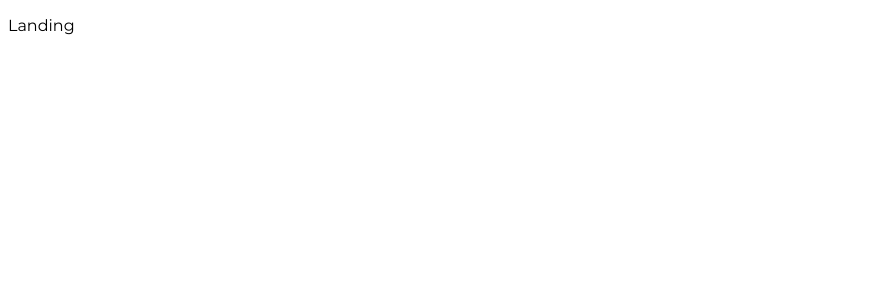
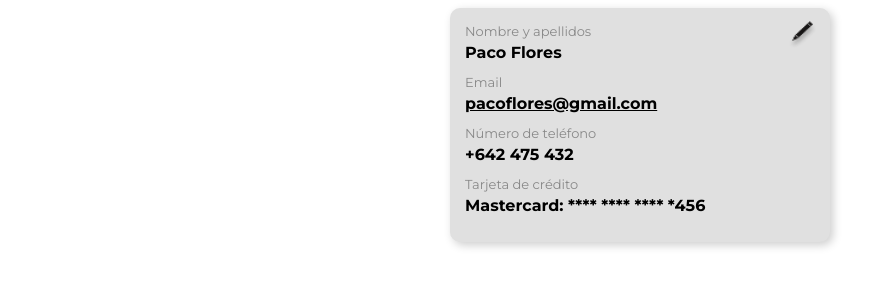
Before and after one commit to RubenMRDev/hotelJohnnieWalker, a React (Vite) app: page / in a window 1280 px wide. Shown: the top 300 px of the page, without its empty margins (0-890 px from the left). Built offline with nearby package versions, Linux system fonts and the light colour scheme.

Commit message:
Componente de resenyas y de info-profile

```diff
--- /dev/null
+++ b/src/components/info-profile/Info-profile.css
@@ -0,0 +1,45 @@
+.info-profile-container {
+    width: 90%;
+    max-width: 350px;
+    background-color: #e0e0e0;
+    border-radius: 10px;
+    padding: 15px;
+    box-shadow: 3px 3px 10px rgba(0, 0, 0, 0.2);
+    position: relative;
+    margin: auto;
+}
+
+.info-header {
+    display: flex;
+    justify-content: flex-end;
+    position: absolute;
+    top: 10px;
+    right: 10px;
+}
+
+.edit-icon {
+    width: 35px;
+    height: 35px;
+    cursor: pointer;
+}
+
+.info-field {
+    margin-bottom: 12px;
+}
+
+.label {
+    font-size: 13px;
+    color: #888;
+    margin: 0;
+}
+
+.value {
+    font-size: 16px;
+    font-weight: bold;
+    margin: 4px 0 0 0;
+}
+
+.email {
+    text-decoration: underline;
+    color: black;
+}
--- /dev/null
+++ b/src/components/info-profile/Info-profile.jsx
@@ -0,0 +1,31 @@
+import React from "react";
+import "./Info-profile.css";
+import lapiz from "../../assets/images/lapiz-edit-perfil.png";
+
+const InfoProfile = () => {
+    return (
+        <div className="info-profile-container">
+            <div className="info-header">
+                <img src={lapiz} alt="Editar" className="edit-icon" />
+            </div>
+            <div className="info-field">
+                <p className="label">Nombre y apellidos</p>
+                <p className="value">Paco Flores</p>
+            </div>
+            <div className="info-field">
+                <p className="label">Email</p>
+                <p className="value email">pacoflores@gmail.com</p>
+            </div>
+            <div className="info-field">
+                <p className="label">Número de teléfono</p>
+                <p className="value">+642 475 432</p>
+            </div>
+            <div className="info-field">
+                <p className="label">Tarjeta de crédito</p>
+                <p className="value">Mastercard: **** **** **** *456</p>
+            </div>
+        </div>
+    );
+};
+
+export default InfoProfile;
--- a/src/pages/LandingPage.jsx
+++ b/src/pages/LandingPage.jsx
@@ -1,9 +1,12 @@
-import React from 'react'
+import React from 'react';
+import InfoProfile from '../components/info-profile/Info-profile';
 
 function LandingPage() {
   return (
-    <p>Landing</p>
-  )
+    <div className="">
+      <InfoProfile />
+    </div>
+  );
 }
 
-export default LandingPage
+export default LandingPage;
```
Also changed, not shown: src/components/resenyas/Resenyas.css (added, +96 -0 lines), src/components/resenyas/Resenyas.jsx (added, +49 -0 lines), src/assets/images/estrella-resenyas.png (added), src/assets/images/lapiz-edit-perfil.png (added).
